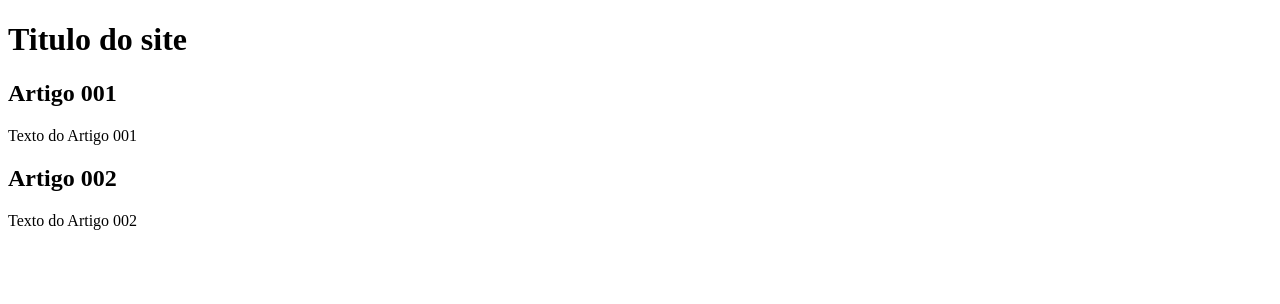
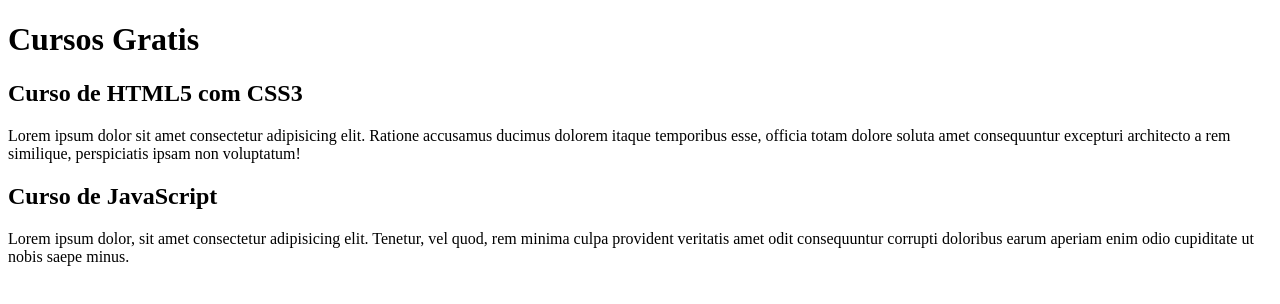
Before and after one commit to franciscosergio/projeto-site, a plain HTML site: page index.html in a window 1280 px wide. Drawn offline with Linux system fonts and the light colour scheme.

Commit message:
comercei a escrver o conteúdo

```diff
--- a/index.html
+++ b/index.html
@@ -8,15 +8,15 @@
 <body>
 	<main>
 		<header>
-			<h1>Titulo do site</h1>
+			<h1>Cursos Gratis</h1>
 		</header>
 		<article>
-			<h2>Artigo 001</h2>
-			<p>Texto do Artigo 001</p>
+			<h2>Curso de HTML5 com CSS3</h2>
+			<p>Lorem ipsum dolor sit amet consectetur adipisicing elit. Ratione accusamus ducimus dolorem itaque temporibus esse, officia totam dolore soluta amet consequuntur excepturi architecto a rem similique, perspiciatis ipsam non voluptatum!</p>
 		</article>
 		<article>
-			<h2>Artigo 002</h2>
-			<p>Texto do Artigo 002</p>
+			<h2>Curso de JavaScript</h2>
+			<p>Lorem ipsum dolor, sit amet consectetur adipisicing elit. Tenetur, vel quod, rem minima culpa provident veritatis amet odit consequuntur corrupti doloribus earum aperiam enim odio cupiditate ut nobis saepe minus.</p>
 		</article>
 	</main>
 </body>
```
